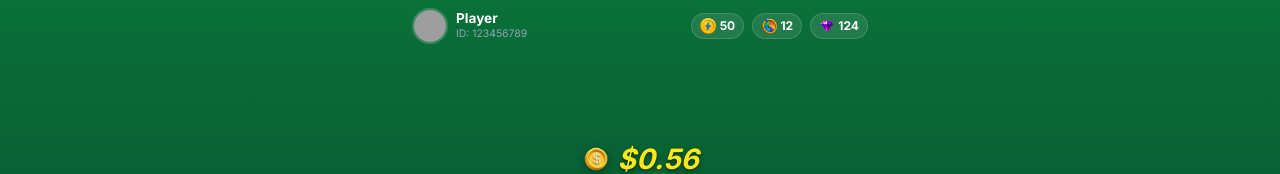
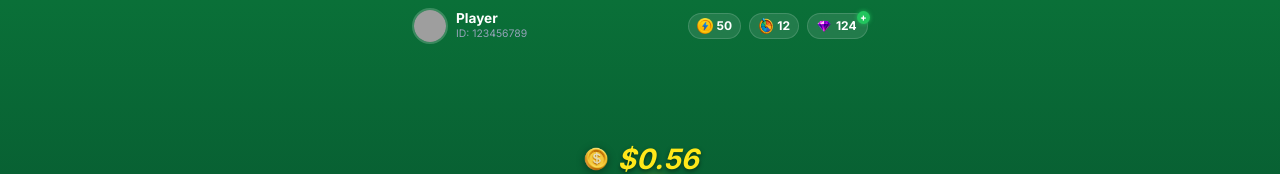
Before and after one commit to ClientCommunity/miniAppFront, a React (Vite) app in the folder frontend/: page / in a window 1280 px wide. Shown: the top 174 px of the page. Built offline with nearby package versions, Linux system fonts and the light colour scheme; grey boxes are pictures that could not be loaded.

Commit message:
feat: initialize App component with user dashboard, spin wheel, and feature navigation cards

```diff
--- a/frontend/src/App.tsx
+++ b/frontend/src/App.tsx
@@ -123,9 +123,50 @@ function App() {
           </div>
 
           {/* Diamond Balance */}
-          <div style={{ background: 'rgba(255,255,255,0.1)', backdropFilter: 'blur(8px)', border: '1px solid rgba(255,255,255,0.15)', color: 'white', padding: '0.2rem 0.5rem', borderRadius: '20px', display: 'flex', alignItems: 'center', gap: '0.2rem' }}>
+          <div
+            onClick={() => setCurrentPage('tasks')}
+            style={{
+              position: 'relative',
+              background: 'rgba(255,255,255,0.1)',
+              backdropFilter: 'blur(8px)',
+              border: '1px solid rgba(255,255,255,0.15)',
+              color: 'white',
+              padding: '0.2rem 0.65rem 0.2rem 0.5rem',
+              borderRadius: '20px',
+              display: 'flex',
+              alignItems: 'center',
+              gap: '0.25rem',
+              cursor: 'pointer',
+              transition: 'transform 0.1s ease'
+            }}
+            onMouseDown={(e) => (e.currentTarget.style.transform = 'scale(0.95)')}
+            onMouseUp={(e) => (e.currentTarget.style.transform = 'scale(1)')}
+            onMouseLeave={(e) => (e.currentTarget.style.transform = 'scale(1)')}
+          >
             <img src="./assets/purple-diamond.png" alt="Diamond" style={{ width: '16px', height: '16px', objectFit: 'contain' }} />
             <span style={{ fontWeight: 800, fontSize: '0.75rem' }}>124</span>
+
+            {/* Green plus badge */}
+            <div
+              style={{
+                position: 'absolute',
+                top: '-3px',
+                right: '-3px',
+                width: '13px',
+                height: '13px',
+                borderRadius: '50%',
+                background: '#22c55e',
+                color: 'white',
+                fontSize: '10px',
+                fontWeight: 900,
+                display: 'flex',
+                alignItems: 'center',
+                justifyContent: 'center',
+                boxShadow: '0 0 4px rgba(34, 197, 94, 0.8)'
+              }}
+            >
+              +
+            </div>
           </div>
         </div>
       </div>
```
